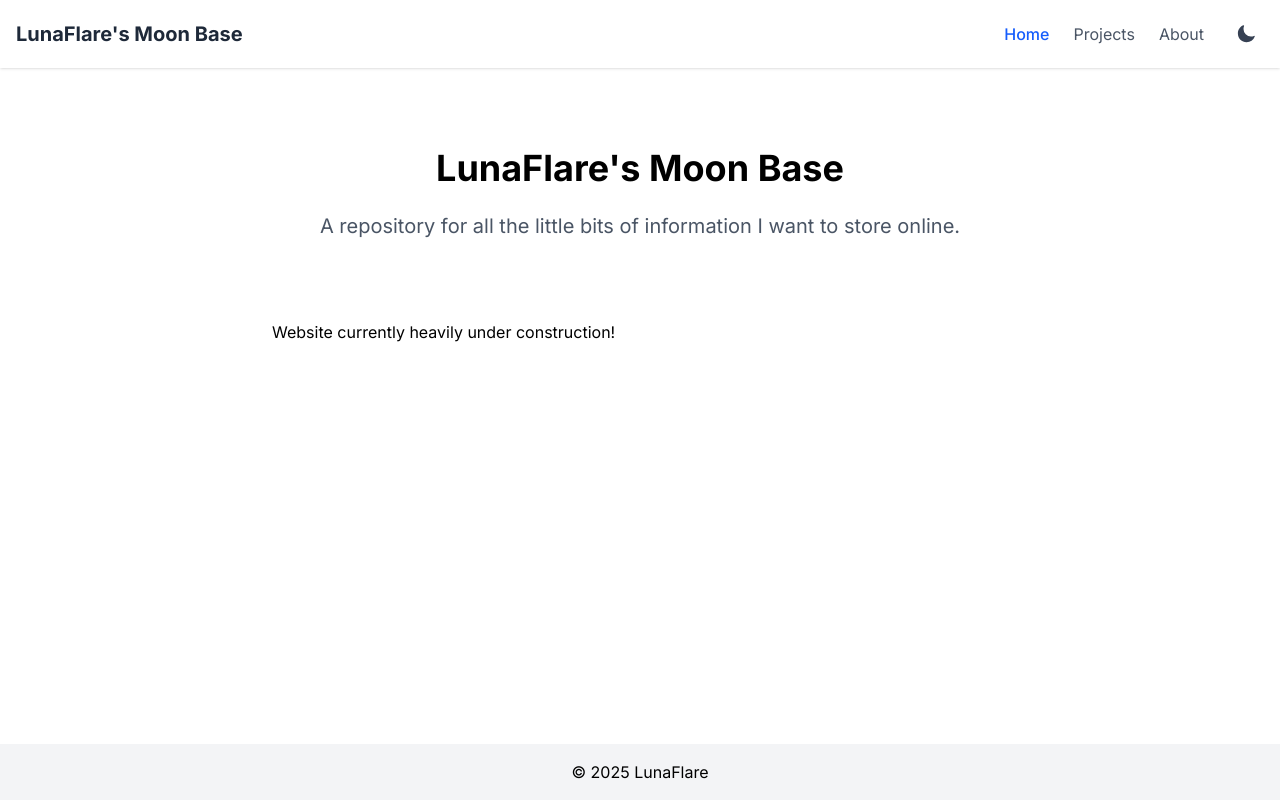
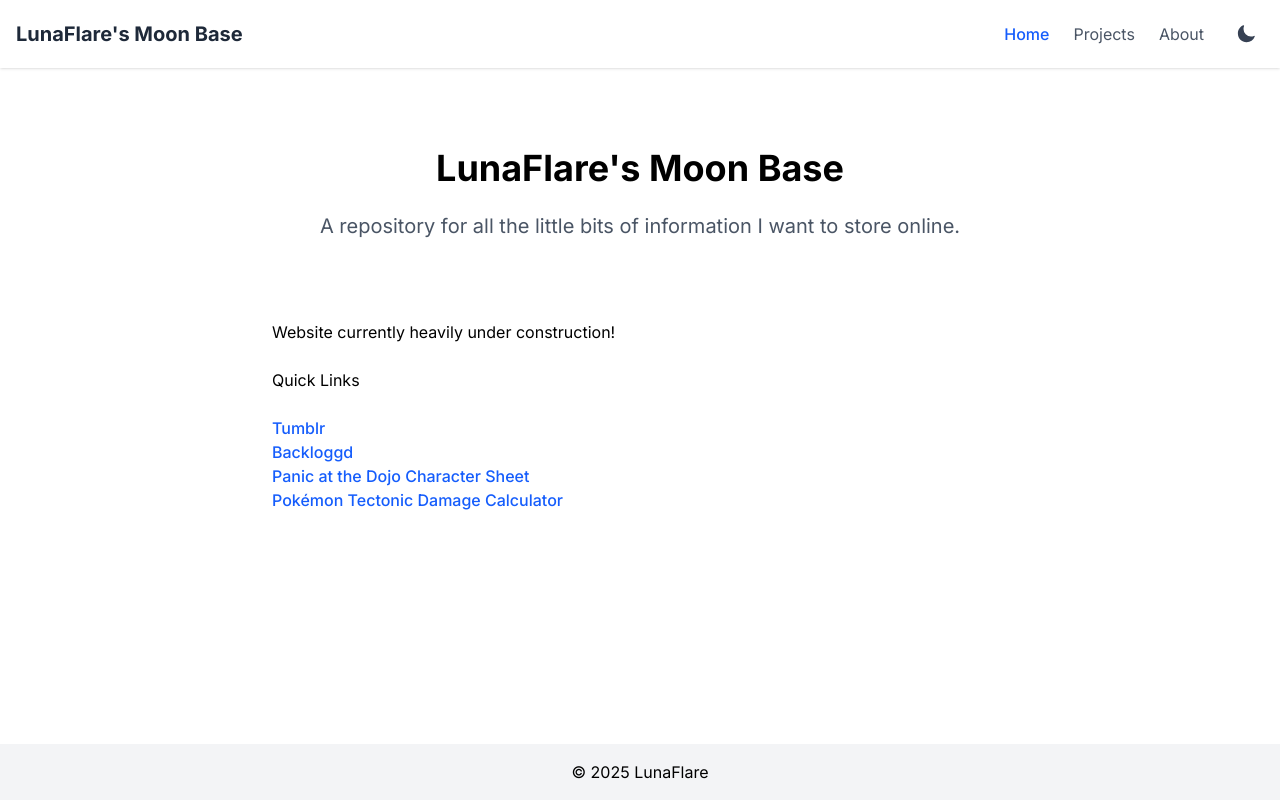
Before and after one commit to AlphaKretin/homepage, a Next.js app: page / in a window 1280 px wide. Built offline with nearby package versions, Linux system fonts and the light colour scheme.

Commit message:
Add "quick links" to homepage

```diff
--- a/src/app/page.tsx
+++ b/src/app/page.tsx
@@ -1,4 +1,5 @@
 import Body from "@/components/Body";
+import InlineLink from "@/components/InlineLink";
 import Title from "@/components/Title";
 import type { NextPage } from "next";
 import Head from "next/head";
@@ -16,6 +17,23 @@ const Home: NextPage = () => {
             </Title>
             <Body>
                 <p>Website currently heavily under construction!</p>
+                <h2>Quick Links</h2>
+                <ul>
+                    <li>
+                        <InlineLink url="https://luna--flare.tumblr.com">Tumblr</InlineLink>
+                    </li>
+                    <li>
+                        <InlineLink url="https://backloggd.com/u/LunaFlare/">Backloggd</InlineLink>
+                    </li>
+                    <li>
+                        <InlineLink url="https://patd.alphakretin.com">Panic at the Dojo Character Sheet</InlineLink>
+                    </li>
+                    <li>
+                        <InlineLink url="https://tectonic.alphakretin.com">
+                            Pokémon Tectonic Damage Calculator
+                        </InlineLink>
+                    </li>
+                </ul>
             </Body>
         </>
     );
```
